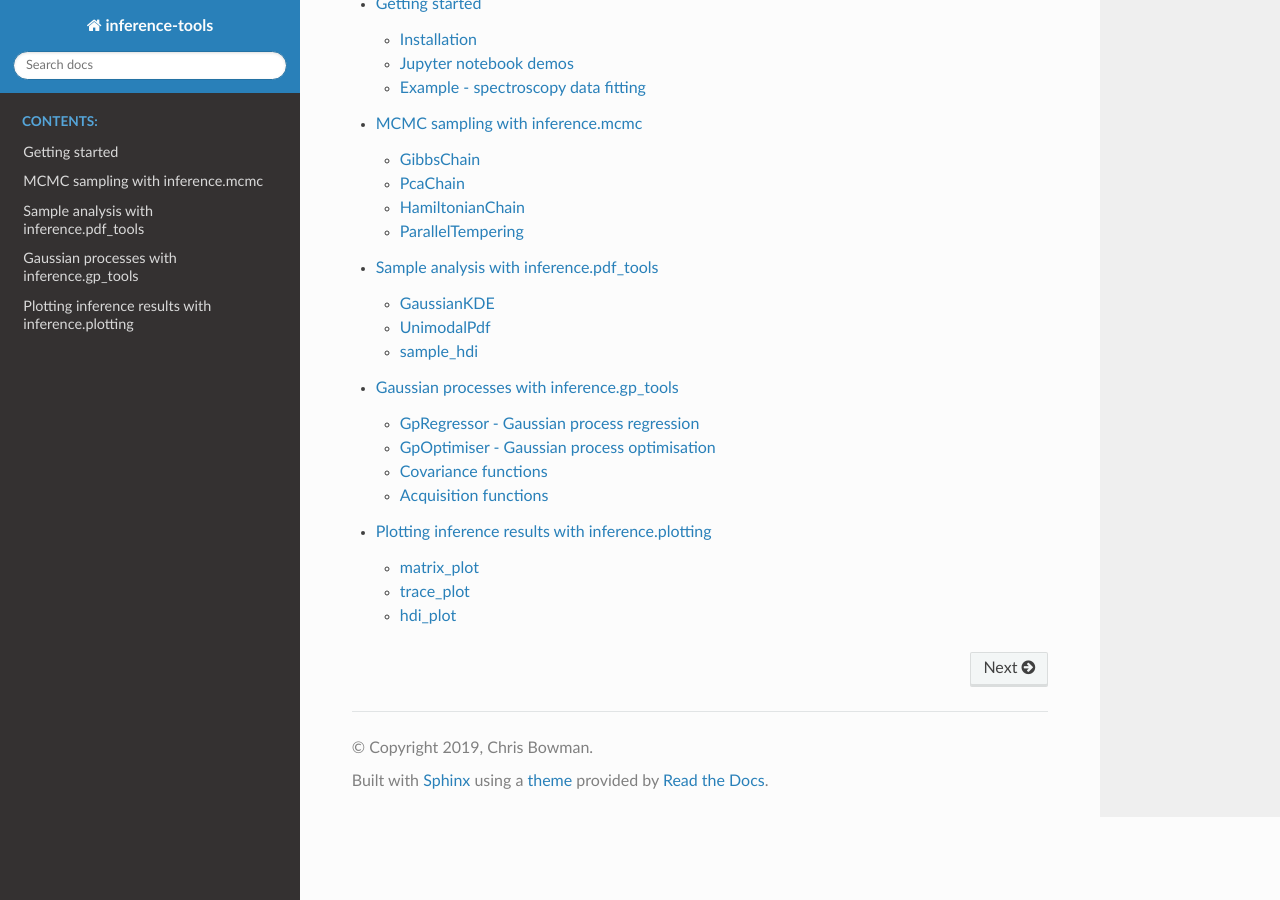
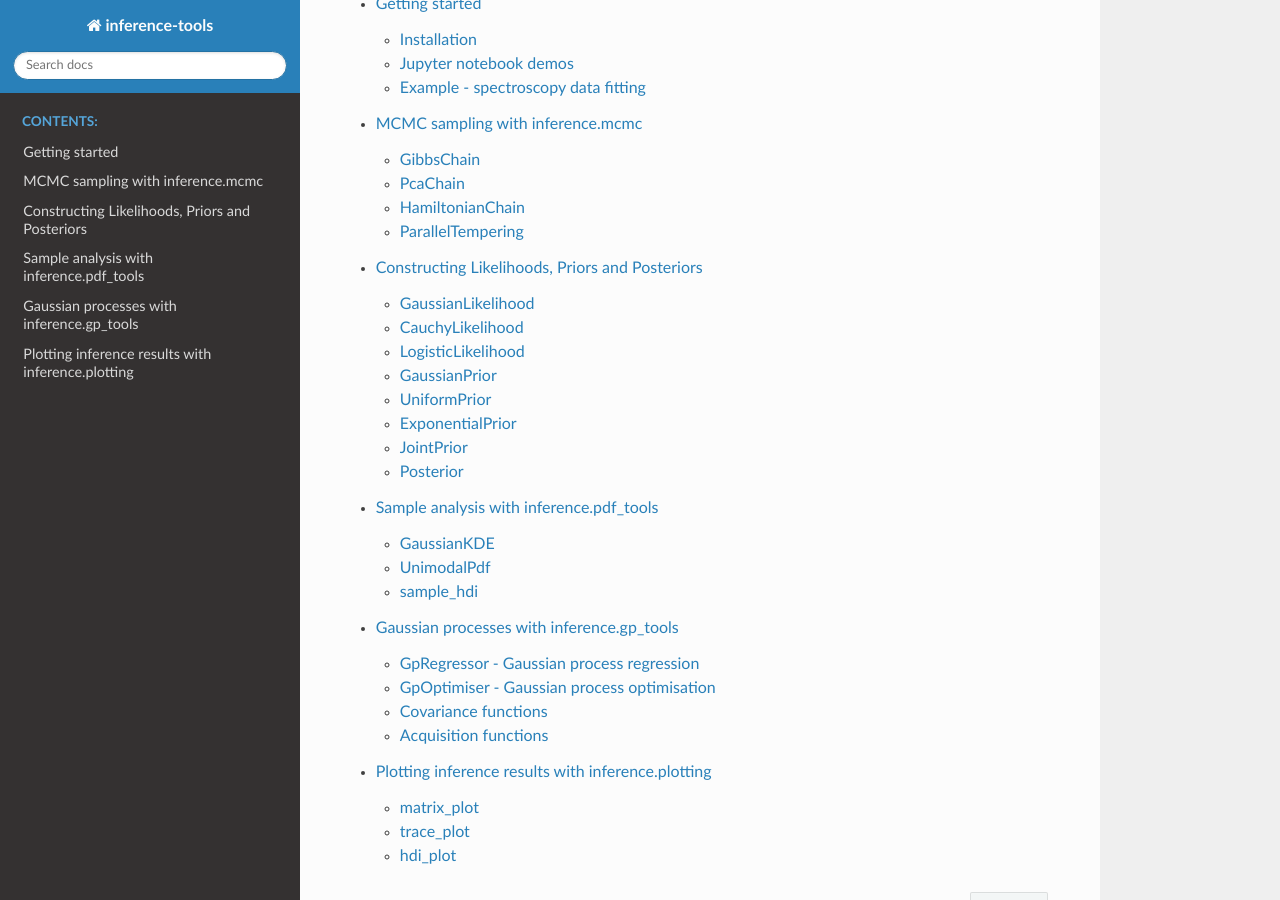
Before and after one commit to C-bowman/inference-tools, a Sphinx documentation site: the page built from docs/source/index.rst, in a window 1280 px wide and 900 px high, scrolled down 681 px. Built offline with Sphinx 7.4.7 and the Read the Docs theme 2.0.0, drawn with Linux system fonts in a browser that asks for light colours.

Commit message:
Added prototype of likelihoods / priors / posterior docs

```diff
--- /dev/null
+++ b/docs/source/distributions.rst
@@ -0,0 +1,11 @@
+Constructing Likelihoods, Priors and Posteriors
+===============================================
+Stuff goes here
+
+.. toctree::
+   :maxdepth: 2
+   :caption: Contents:
+
+   likelihoods
+   priors
+   posterior
--- a/docs/source/index.rst
+++ b/docs/source/index.rst
@@ -27,6 +27,7 @@ me at ``chris.bowman.physics@gmail.com``.
 
    getting_started
    mcmc
+   distributions
    pdf_tools
    gp_tools
    plotting
--- /dev/null
+++ b/docs/source/posterior.rst
@@ -0,0 +1,6 @@
+
+Posterior
+~~~~~~~~~
+
+.. autoclass:: inference.posterior.Posterior
+   :members: __call__, gradient, cost, cost_gradient
```
Also changed, not shown: docs/source/likelihoods.rst (added, +20 -0 lines), docs/source/priors.rst (added, +27 -0 lines).
